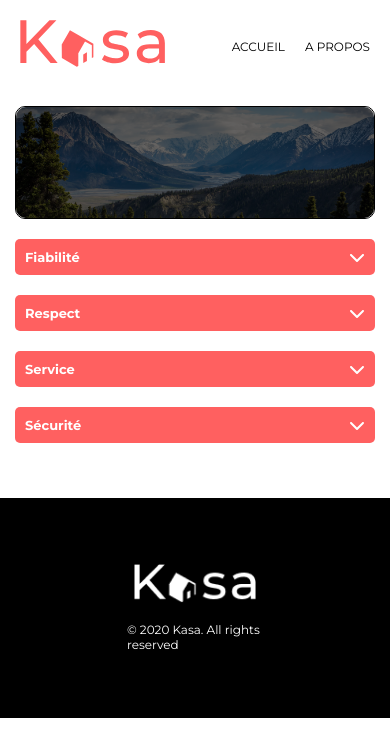
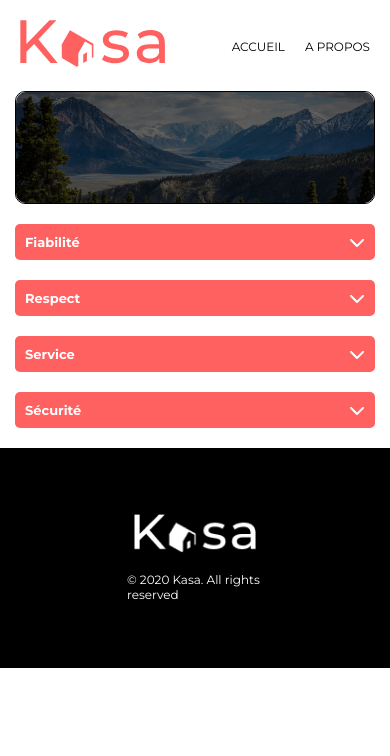
Before and after one commit to Leo-Brd/OC_Kasa, a React (Vite) app: page /about in a window 390 px wide. Shown: the top 756 px of the page. Built offline with nearby package versions, Linux system fonts and the light colour scheme.

Commit message:
Fix collapses margin bottom

```diff
--- a/src/components/Collapse/Collapse.scss
+++ b/src/components/Collapse/Collapse.scss
@@ -68,7 +68,7 @@ $main-color : #FF6060;
     }
 }
 
-#about {
+@media (max-width: 768px) {
     .collapse {
 
         .collapse__header {
--- a/src/pages/About/About.scss
+++ b/src/pages/About/About.scss
@@ -14,12 +14,13 @@
 
 @media (max-width: 768px) {
     #about {
-        padding: 15px;
+        padding: 0px 15px;
 
         .about__collapses {
             width: 100%;
             padding: 0;
             gap: 20px;
+            margin-bottom: 20px;
         }
     }
 }
```
